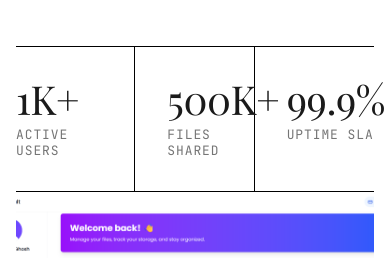
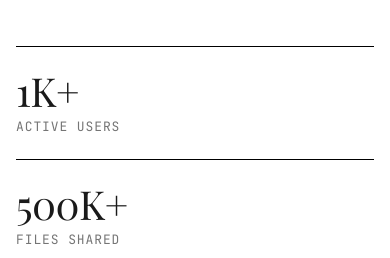
Before and after one commit to souno222/ShareVault, a React (Vite) app in the folder Frontend/: page / in a window 390 px wide. Shown: the part 579-837 px from the top of the page. Built offline with nearby package versions, Linux system fonts and the light colour scheme; no server answers; a web font is replaced by a local one.

Commit message:
fixed myfiles and savedfiles

```diff
--- a/Frontend/src/components/landing/HeroSection.jsx
+++ b/Frontend/src/components/landing/HeroSection.jsx
@@ -71,11 +71,15 @@ const HeroSection = ({ openSignIn, openSignUp, isSignedIn, navigate }) => {
                 <hr className="border-0 border-t border-ink m-0" />
 
                 {/* ── STATS ROW ── */}
-                <div className="grid grid-cols-3 border-b border-ink">
+                <div className="grid md:grid-cols-3 grid-cols-1 border-b border-ink">
                     {stats.map((stat, i) => (
                         <div
                             key={i}
-                            className={`py-8 ${i > 0 ? "pl-8" : "pl-0"} ${i < 2 ? "pr-8 border-r border-ink" : "pr-0"}`}
+                            className={`py-6 md:py-8 ${
+                                i !== 2 ? "border-b md:border-b-0 md:border-r border-ink" : ""
+                            } ${
+                                i === 0 ? "md:pr-8" : i === 2 ? "md:pl-8" : "md:px-8"
+                            }`}
                         >
                             <div className="font-display font-normal text-[2.5rem] leading-none tracking-hero text-page-ink mb-2">
                                 {stat.number}
--- a/Frontend/src/pages/MyFiles.jsx
+++ b/Frontend/src/pages/MyFiles.jsx
@@ -464,7 +464,7 @@ const MyFiles = () => {
                         </div>
 
                         {/* Mobile stacked rows */}
-                        <div className="lg:hidden" style={{ display: 'flex', flexDirection: 'column', gap: '1px', backgroundColor: '#000000' }}>
+                        <div className="flex flex-col lg:hidden" style={{ gap: '1px', backgroundColor: '#000000' }}>
                             {files.map((file) => {
                                 const vis = VISIBILITY[file.visibility] || VISIBILITY.private;
                                 return (
--- a/Frontend/src/pages/SavedFiles.jsx
+++ b/Frontend/src/pages/SavedFiles.jsx
@@ -369,7 +369,7 @@ const SavedFiles = () => {
                         </div>
 
                         {/* Mobile stacked */}
-                        <div className="lg:hidden" style={{ display: 'flex', flexDirection: 'column', gap: '1px', backgroundColor: '#000000' }}>
+                        <div className="flex flex-col lg:hidden" style={{ gap: '1px', backgroundColor: '#000000' }}>
                             {savedFiles.map((file) => (
                                 <div key={file._id} style={{ backgroundColor: '#ffffff', padding: '16px' }}>
                                     <div style={{ display: 'flex', alignItems: 'center', gap: '10px', marginBottom: '8px' }}>
```
